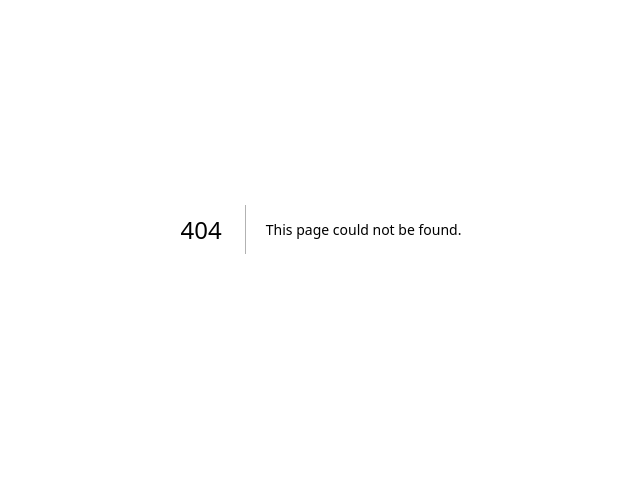
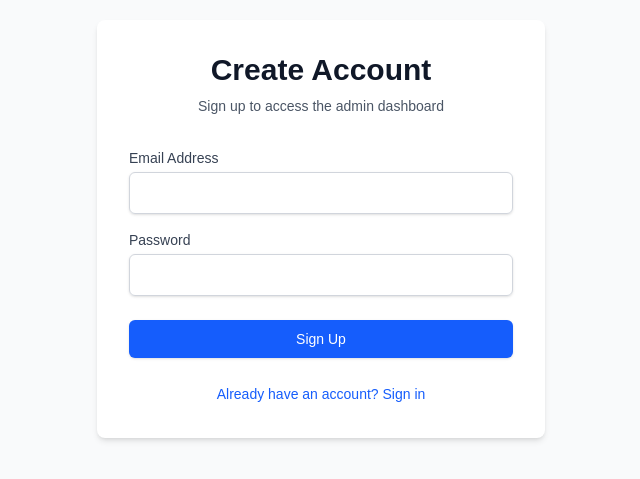
Before and after one commit to Igho-Okeoghene/carefinder, a Next.js app: page /auth/signup in a window 1280 px wide. Before the commit this address had no page. Shown: the part 171-650 px from the top of the page, without its empty margins (319-959 px from the left). Built offline with nearby package versions, Linux system fonts and the light colour scheme; no server answers.

Commit message:
added signup page

```diff
--- /dev/null
+++ b/src/app/auth/login/page.tsx
@@ -0,0 +1,95 @@
+'use client'
+
+import { useState } from 'react'
+import { createClient } from '@/lib/supabase/client'
+import { useRouter } from 'next/navigation'
+
+export default function LoginPage() {
+  const [email, setEmail] = useState('')
+  const [password, setPassword] = useState('')
+  const [loading, setLoading] = useState(false)
+  const [error, setError] = useState('')
+  const supabase = createClient()
+  const router = useRouter()
+
+  const handleLogin = async (e: React.FormEvent) => {
+    e.preventDefault()
+    setLoading(true)
+    setError('')
+
+    const { error } = await supabase.auth.signInWithPassword({
+      email,
+      password,
+    })
+
+    if (error) {
+      setError(error.message)
+    } else {
+      router.push('/admin/dashboard')
+    }
+    setLoading(false)
+  }
+
+  return (
+    <div className="min-h-screen flex items-center justify-center bg-gray-50">
+      <div className="max-w-md w-full space-y-8 p-8 bg-white rounded-lg shadow-md">
+        <div>
+          <h2 className="text-center text-3xl font-bold text-gray-900">
+            Admin Login
+          </h2>
+          <p className="mt-2 text-center text-sm text-gray-600">
+            Sign in to access the admin dashboard
+          </p>
+        </div>
+
+        <form className="mt-8 space-y-6" onSubmit={handleLogin}>
+          {error && (
+            <div className="bg-red-50 border border-red-200 text-red-700 px-4 py-3 rounded">
+              {error}
+            </div>
+          )}
+
+          <div className="space-y-4">
+            <div>
+              <label htmlFor="email" className="block text-sm font-medium text-gray-700">
+                Email Address
+              </label>
+              <input
+                id="email"
+                type="email"
+                required
+                value={email}
+                onChange={(e) => setEmail(e.target.value)}
+                className="mt-1 block w-full px-3 py-2 border border-gray-300 rounded-md shadow-sm focus:outline-none focus:ring-blue-500 focus:border-blue-500"
+                placeholder="admin@example.com"
+              />
+            </div>
+
+            <div>
+              <label htmlFor="password" className="block text-sm font-medium text-gray-700">
+                Password
+              </label>
+              <input
+                id="password"
+                type="password"
+                required
+                value={password}
+                onChange={(e) => setPassword(e.target.value)}
+                className="mt-1 block w-full px-3 py-2 border border-gray-300 rounded-md shadow-sm focus:outline-none focus:ring-blue-500 focus:border-blue-500"
+                placeholder="••••••••"
+              />
+            </div>
+          </div>
+
+          <button
+            type="submit"
+            disabled={loading}
+            className="w-full flex justify-center py-2 px-4 border border-transparent rounded-md shadow-sm text-sm font-medium text-white bg-blue-600 hover:bg-blue-700 focus:outline-none focus:ring-2 focus:ring-offset-2 focus:ring-blue-500 disabled:opacity-50"
+          >
+            {loading ? 'Signing in...' : 'Sign In'}
+          </button>
+        </form>
+      </div>
+    </div>
+  )
+}
--- /dev/null
+++ b/src/app/auth/signup/page.tsx
@@ -0,0 +1,111 @@
+'use client'
+
+import { useState } from 'react'
+import { createClient } from '@/lib/supabase/client'
+import { useRouter } from 'next/navigation'
+import Link from 'next/link'
+
+export default function SignUpPage() {
+  const [email, setEmail] = useState('')
+  const [password, setPassword] = useState('')
+  const [loading, setLoading] = useState(false)
+  const [error, setError] = useState('')
+  const [message, setMessage] = useState('')
+  const supabase = createClient()
+  const router = useRouter()
+
+  const handleSignUp = async (e: React.FormEvent) => {
+    e.preventDefault()
+    setLoading(true)
+    setError('')
+    setMessage('')
+
+    const { error } = await supabase.auth.signUp({
+      email,
+      password,
+    })
+
+    if (error) {
+      setError(error.message)
+    } else {
+      setMessage('Check your email for the confirmation link!')
+      setTimeout(() => {
+        router.push('/auth/login')
+      }, 3000)
+    }
+    setLoading(false)
+  }
+
+  return (
+    <div className="min-h-screen flex items-center justify-center bg-gray-50">
+      <div className="max-w-md w-full space-y-8 p-8 bg-white rounded-lg shadow-md">
+        <div>
+          <h2 className="text-center text-3xl font-bold text-gray-900">
+            Create Account
+          </h2>
+          <p className="mt-2 text-center text-sm text-gray-600">
+            Sign up to access the admin dashboard
+          </p>
+        </div>
+
+        <form className="mt-8 space-y-6" onSubmit={handleSignUp}>
+          {error && (
+            <div className="bg-red-50 border border-red-200 text-red-700 px-4 py-3 rounded">
+              {error}
+            </div>
+          )}
+
+          {message && (
+            <div className="bg-green-50 border border-green-200 text-green-700 px-4 py-3 rounded">
+              {message}
+            </div>
+          )}
+
+          <div className="space-y-4">
+            <div>
+              <label htmlFor="email" className="block text-sm font-medium text-gray-700">
+                Email Address
+              </label>
+              <input
+                id="email"
+                type="email"
+                required
+                value={email}
+                onChange={(e) => setEmail(e.target.value)}
+                className="mt-1 block w-full px-3 py-2 border border-gray-300 rounded-md shadow-sm focus:outline-none focus:ring-blue-500 focus:border-blue-500"
+              />
+            </div>
+
+            <div>
+              <label htmlFor="password" className="block text-sm font-medium text-gray-700">
+                Password
+              </label>
+              <input
+                id="password"
+                type="password"
+                required
+                value={password}
+                onChange={(e) => setPassword(e.target.value)}
+                className="mt-1 block w-full px-3 py-2 border border-gray-300 rounded-md shadow-sm focus:outline-none focus:ring-blue-500 focus:border-blue-500"
+              />
+            </div>
+          </div>
+
+          <button
+            type="submit"
+            disabled={loading}
+            className="w-full flex justify-center py-2 px-4 border border-transparent rounded-md shadow-sm text-sm font-medium text-white bg-blue-600 hover:bg-blue-700 focus:outline-none focus:ring-2 focus:ring-offset-2 focus:ring-blue-500 disabled:opacity-50"
+          >
+            {loading ? 'Creating account...' : 'Sign Up'}
+          </button>
+
+          <div className="text-center">
+            <Link href="/auth/login" className="text-sm text-blue-600 hover:text-blue-500">
+              Already have an account? Sign in
+            </Link>
+          </div>
+        </form>
+      </div>
+    </div>
+  )
+}
--- a/src/app/page.tsx
+++ b/src/app/page.tsx
@@ -10,6 +10,7 @@ import ShareLink from "../components/Share/ShareLink";
 import EmailShare from "../components/Share/EmailShare";
 import { Hospital, SearchFilters } from "@/types";
 import { Activity } from "lucide-react";
+import { useCallback } from 'react';
 
 
 export default function Home() {
@@ -19,7 +20,7 @@ export default function Home() {
   const [isLocating, setIsLocating] = useState(false);
   const supabase = createClient();
 
-  const fetchHospitals = async (searchFilters: SearchFilters) => {
+  const fetchHospitals = useCallback(async (searchFilters: SearchFilters) => {
     setLoading(true);
     let query = supabase.from("hospitals").select("*");
 
@@ -87,7 +88,7 @@ if (searchFilters.radius && searchFilters.lat && searchFilters.lng) {
       setHospitals(transformedData);
     }
     setLoading(false);
-  };
+  }, [supabase]);
 
   const handleUseMyLocation = () => {
     setIsLocating(true);
@@ -120,7 +121,9 @@ if (searchFilters.radius && searchFilters.lat && searchFilters.lng) {
 
     useEffect(() => {
     fetchHospitals(filters);
-  }, [fetchHospitals, filters]);
+  }, []);
+
+
 
   return (
     <div className="min-h-screen bg-gray-50">
```
